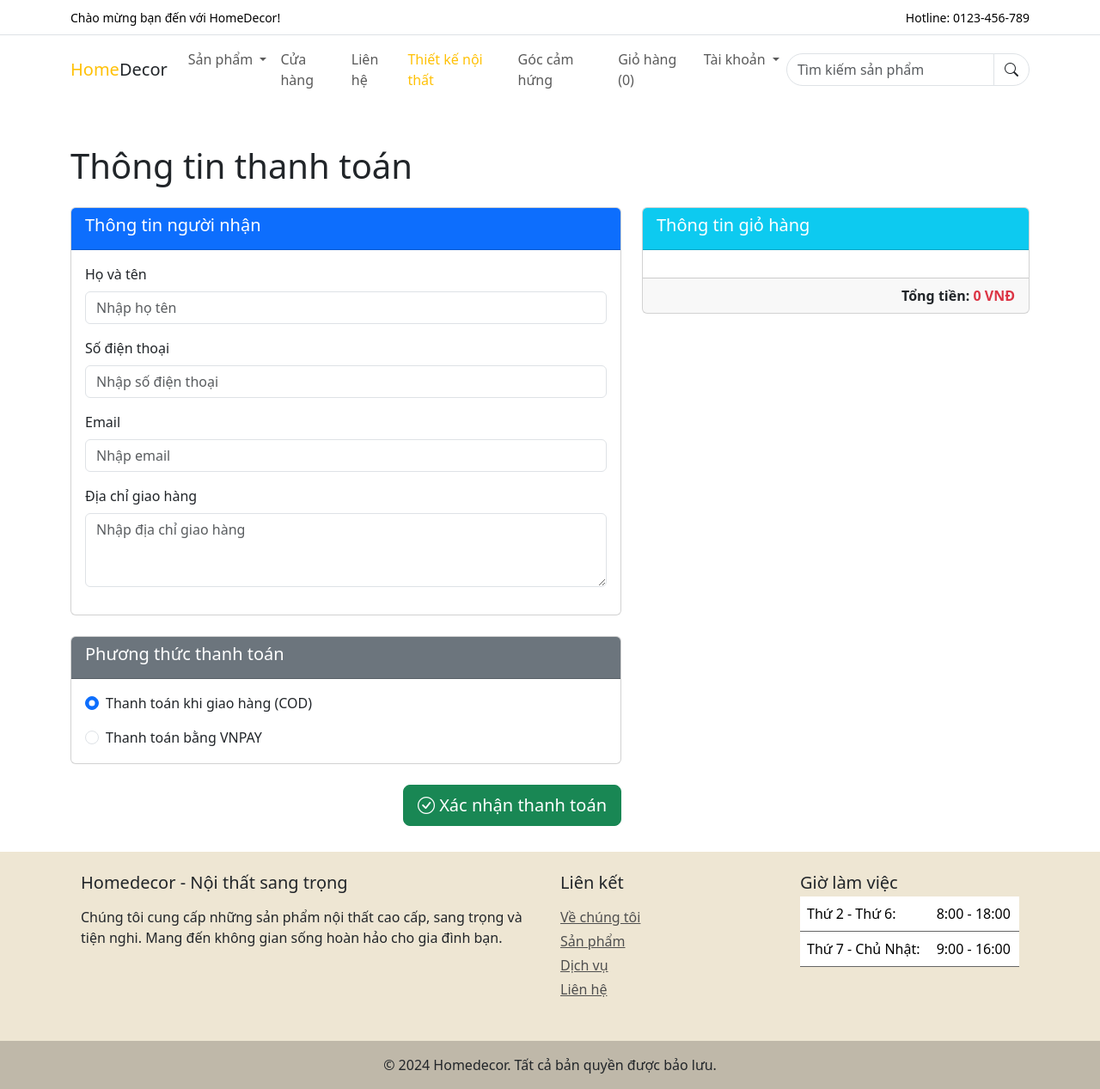
After one commit to pnminh52/HomeDecor_PRO1014_Final, a PHP site: page /homedecorfinal/views/clients/carts/checkout.php in a window 1280 px wide. The commit adds this page. Shown: the whole page at 86% size. Run offline with PHP 8.4, Linux system fonts and the light colour scheme; the template is opened without the code that fills it, so the values that code supplies are empty; some libraries are stand-ins or nearby versions.

Commit message:
#17 & #18 done

```diff
--- a/index.php
+++ b/index.php
@@ -26,4 +26,5 @@ match ($ctl){
     'logout'=>(new AuthController)->logout(),
     'delete-cart'=>(new CartController)->deleteProductInCart(),
     'update-cart'=>(new CartController)->updateCart(),
+    'checkout'=>(new CartController)->viewCheckout(),
 };
--- a/views/clients/carts/cart.php
+++ b/views/clients/carts/cart.php
@@ -56,9 +56,9 @@
                 <button type="submit" class="btn btn-warning">
                     <i class="bi bi-arrow-clockwise"></i> Cập nhật giỏ hàng
                 </button>
-                <button type="button" class="btn btn-success">
+                <a href="<?=ROOT_URL . '?ctl=checkout'?>" type="button" class="btn btn-success">
                     <i class="bi bi-credit-card"></i> Thanh toán
-                </button>
+                </a>
             </div>
         </div>
     </form>
--- /dev/null
+++ b/views/clients/carts/checkout.php
@@ -0,0 +1,99 @@
+<?php include_once ROOT_DIR ."views/clients/header.php" ?>
+
+<div class="container mt-5">
+        <h1 class="mb-4">Thông tin thanh toán</h1>
+        <div class="row">
+            <!-- Form thông tin thanh toán -->
+            <div class="col-md-7">
+                <form action="" method="POST">
+                    <!-- Thông tin người nhận -->
+                    <div class="card mb-4">
+                        <div class="card-header bg-primary text-white">
+                            <h5>Thông tin người nhận</h5>
+                        </div>
+                        <div class="card-body">
+                            <div class="mb-3">
+                                <label for="fullName" class="form-label">Họ và tên</label>
+                                <input type="text" class="form-control" value="<?=$user['fullname']?>" name="fullname"
+                                    placeholder="Nhập họ tên" required>
+                            </div>
+                            <div class="mb-3">
+                                <label for="phone" class="form-label">Số điện thoại</label>
+                                <input type="tel" class="form-control" value="<?=$user['phone']?>" name="phone"
+                                    placeholder="Nhập số điện thoại" required>
+                            </div>
+                            <div class="mb-3">
+                                <label for="email" class="form-label">Email</label>
+                                <input type="email" class="form-control" value="<?=$user['email']?>" name="email"
+                                    placeholder="Nhập email" required>
+                            </div>
+                            <div class="mb-3">
+                                <label for="address" class="form-label">Địa chỉ giao hàng</label>
+                                <textarea class="form-control" id="address" name="address" rows="3"
+                                    placeholder="Nhập địa chỉ giao hàng" required <?$user['address']?>></textarea>
+                            </div>
+                        </div>
+                    </div>
+
+                    <!-- Phương thức thanh toán -->
+                    <div class="card mb-4">
+                        <div class="card-header bg-secondary text-white">
+                            <h5>Phương thức thanh toán</h5>
+                        </div>
+                        <div class="card-body">
+                            <div class="form-check mb-3">
+                                <input class="form-check-input" type="radio" name="payment_method" id="cod" value="cod"
+                                    checked>
+                                <label class="form-check-label" for="cod">
+                                    Thanh toán khi giao hàng (COD)
+                                </label>
+                            </div>
+                            <div class="form-check">
+                                <input class="form-check-input" type="radio" name="payment_method" id="vnpay"
+                                    value="vnpay">
+                                <label class="form-check-label" for="vnpay">
+                                    Thanh toán bằng VNPAY
+                                </label>
+                            </div>
+                        </div>
+                    </div>
+
+                    <!-- Nút xác nhận -->
+                    <div class="text-end">
+                        <button type="submit" class="btn btn-success btn-lg">
+                            <i class="bi bi-check-circle"></i> Xác nhận thanh toán
+                        </button>
+                    </div>
+                </form>
+            </div>
+
+            <!-- Thông tin giỏ hàng -->
+            <div class="col-md-5">
+                <div class="card">
+                    <div class="card-header bg-info text-white">
+                        <h5>Thông tin giỏ hàng</h5>
+                    </div>
+                    <div class="card-body">
+                        <ul class="list-group">
+                            <!-- Sản phẩm 1 -->
+                             <?php foreach($carts as $cart): ?>
+                            <li class="list-group-item d-flex justify-content-between align-items-center">
+                                <div>
+                                    <h6 class="mb-0"><?=$cart['name']?></h6>
+                                    <small class="text-muted"><?=$cart['quantity']?></small>
+                                </div>
+                                <span><?=number_format($cart['price']*$cart['quantity'])?></span>
+                            </li>
+                           <?php endforeach?>
+                        </ul>
+                    </div>
+                    <!-- Tổng tiền -->
+                    <div class="card-footer text-end fw-bold">
+                        Tổng tiền: <span class="text-danger"><?= number_format($sumPrice)?> VNĐ</span>
+                    </div>
+                </div>
+            </div>
+        </div>
+    </div>
+
+<?php include_once ROOT_DIR ."views/clients/footer.php" ?>
```
Also changed, not shown: controllers/CartController.php (+11 -7 lines).
